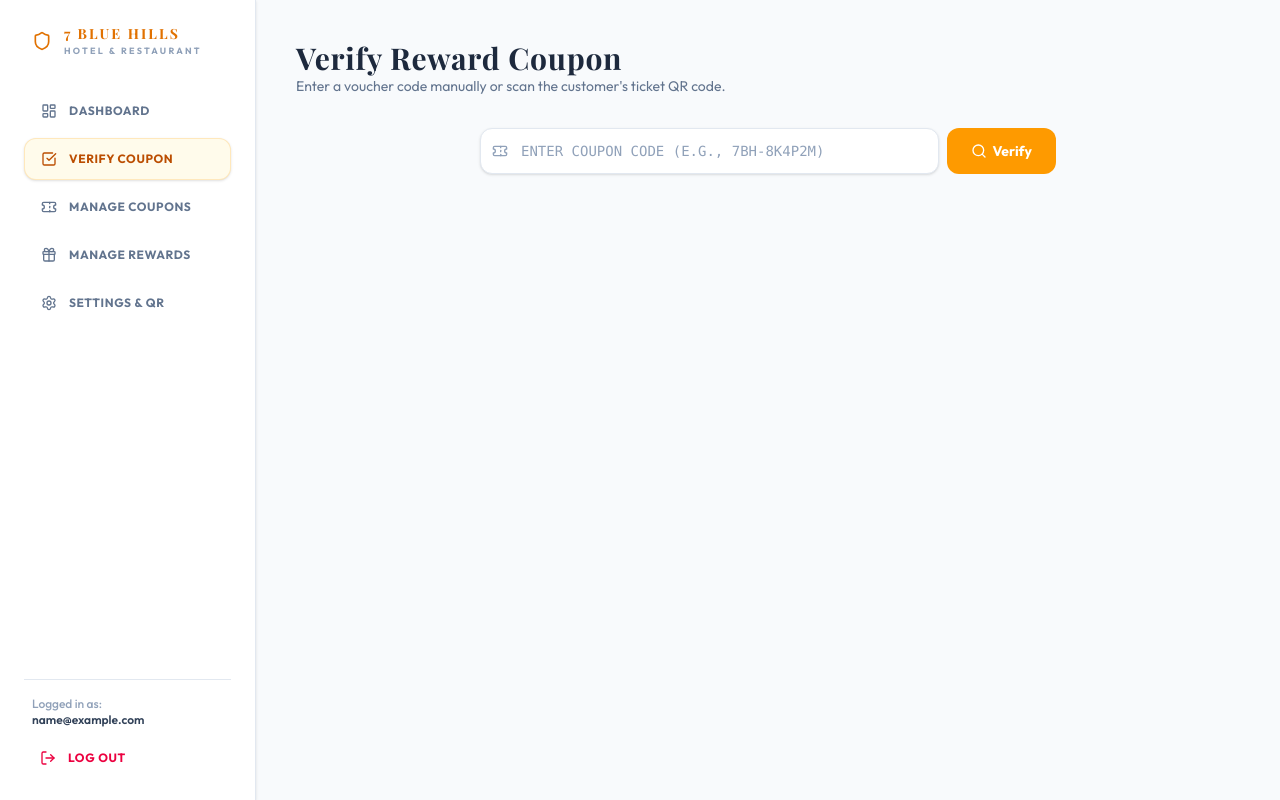
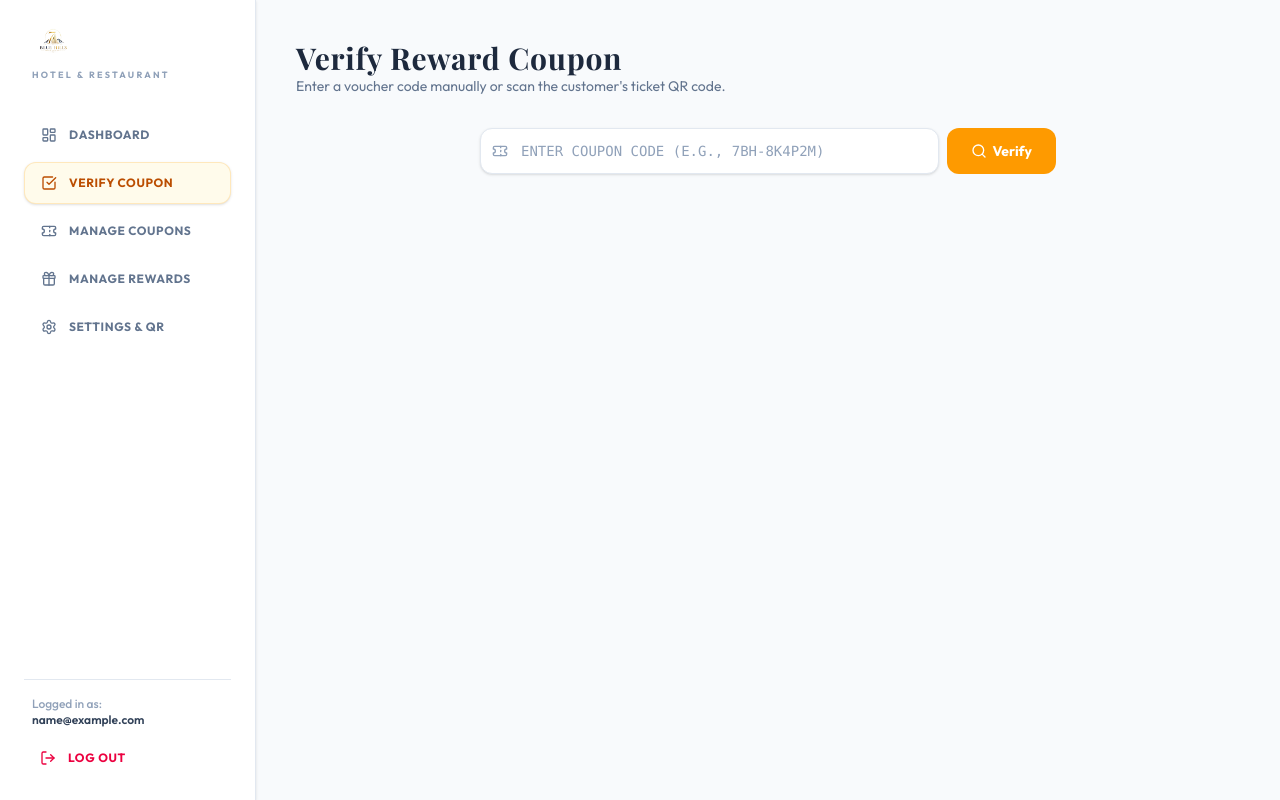
Before and after one commit to sherawatvijay918-glitch/hotel-spin-win, a Next.js app: page /admin/verify in a window 1280 px wide. Built offline with nearby package versions, Linux system fonts and the light colour scheme; sample sign-in values are in the browser's storage; a web font is replaced by a local one.

Commit message:
Update layout with official branding logo

```diff
--- a/src/app/admin/layout.tsx
+++ b/src/app/admin/layout.tsx
@@ -69,10 +69,14 @@ export default function AdminLayout({ children }: { children: React.ReactNode })
   return (
     <div className="min-h-screen bg-slate-50 text-slate-900 flex flex-col md:flex-row">
       {/* MOBILE HEADER */}
-      <header className="md:hidden flex items-center justify-between px-6 py-4 bg-white border-b border-slate-200 z-30">
+      <header className="md:hidden flex items-center justify-between px-6 py-3 bg-white border-b border-slate-200 z-30">
         <div className="flex items-center space-x-2">
-          <Shield className="h-5 w-5 text-amber-600" />
-          <span className="font-serif font-bold text-amber-600 tracking-wider">7BH ADMIN</span>
+          <img
+            src="/image/logo.png"
+            alt="7 Blue Hills Logo"
+            className="h-8 w-auto object-contain"
+          />
+          <span className="text-[10px] text-slate-400 tracking-[0.2em] uppercase font-bold">Admin</span>
         </div>
         <button
           onClick={() => setMobileMenuOpen(!mobileMenuOpen)}
@@ -121,16 +125,15 @@ export default function AdminLayout({ children }: { children: React.ReactNode })
       <aside className="hidden md:flex md:w-64 bg-white border-r border-slate-200 flex-col justify-between shrink-0 p-6 z-10 shadow-sm">
         <div className="space-y-8">
           {/* Logo Branding */}
-          <div className="flex items-center space-x-3 px-2">
-            <Shield className="h-5 w-5 text-amber-600" />
-            <div>
-              <h2 className="font-serif font-bold text-amber-600 tracking-[0.15em] text-sm uppercase">
-                7 BLUE HILLS
-              </h2>
-              <p className="text-[9px] text-slate-400 tracking-[0.25em] uppercase font-bold">
-                Hotel & Restaurant
-              </p>
-            </div>
+          <div className="flex flex-col items-start px-2 space-y-1">
+            <img
+              src="/image/logo.png"
+              alt="7 Blue Hills Logo"
+              className="h-10 w-auto object-contain"
+            />
+            <p className="text-[9px] text-slate-400 tracking-[0.25em] uppercase font-bold">
+              Hotel & Restaurant
+            </p>
           </div>
 
           {/* Navigation Links */}
```
